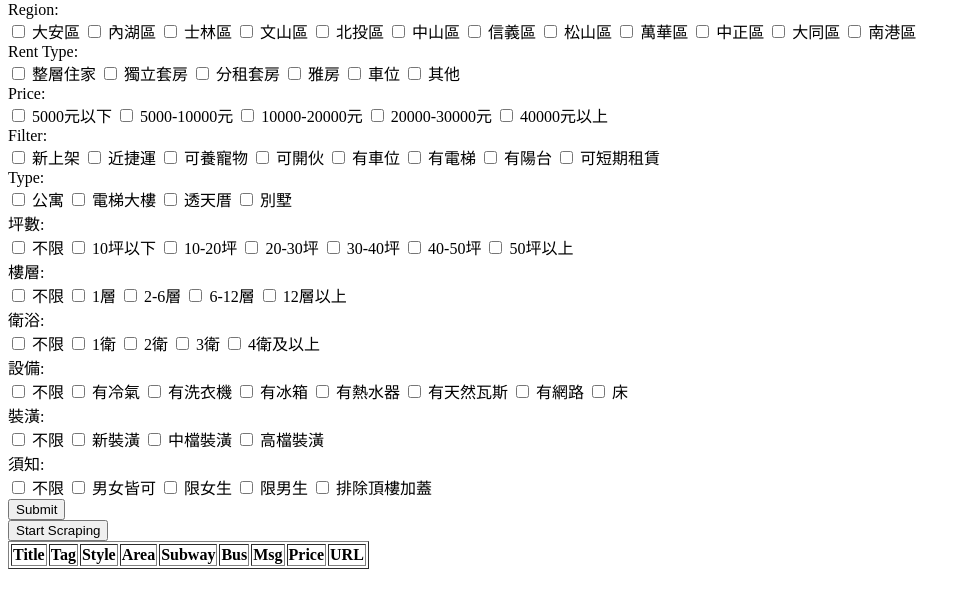
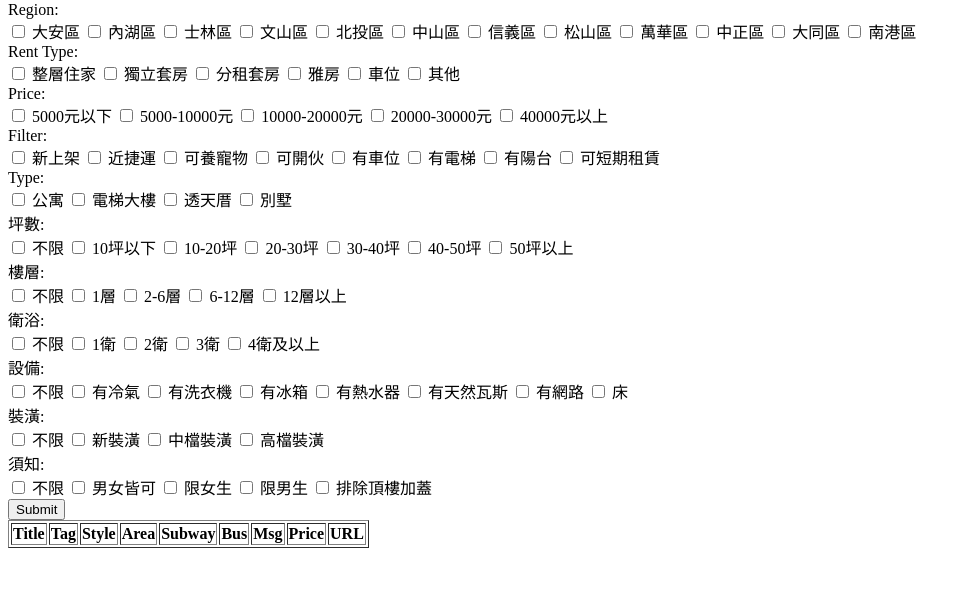
Before and after one commit to Yuan1007/scrawler-house, a plain HTML site: page index.html in a window 1280 px wide. Shown: the part 79-684 px from the top of the page, without its empty margins (0-971 px from the left). Drawn offline with Linux system fonts and the light colour scheme.

Commit message:
remove unused button

```diff
--- a/index.html
+++ b/index.html
@@ -134,7 +134,7 @@
         </div>
         <button type="button" onclick="submitForm()">Submit</button>
     </form>
-    <button id="submitForm">Start Scraping</button>
+
     <table id="rentHouseTable" border="1">
         <thead>
             <tr>
```
